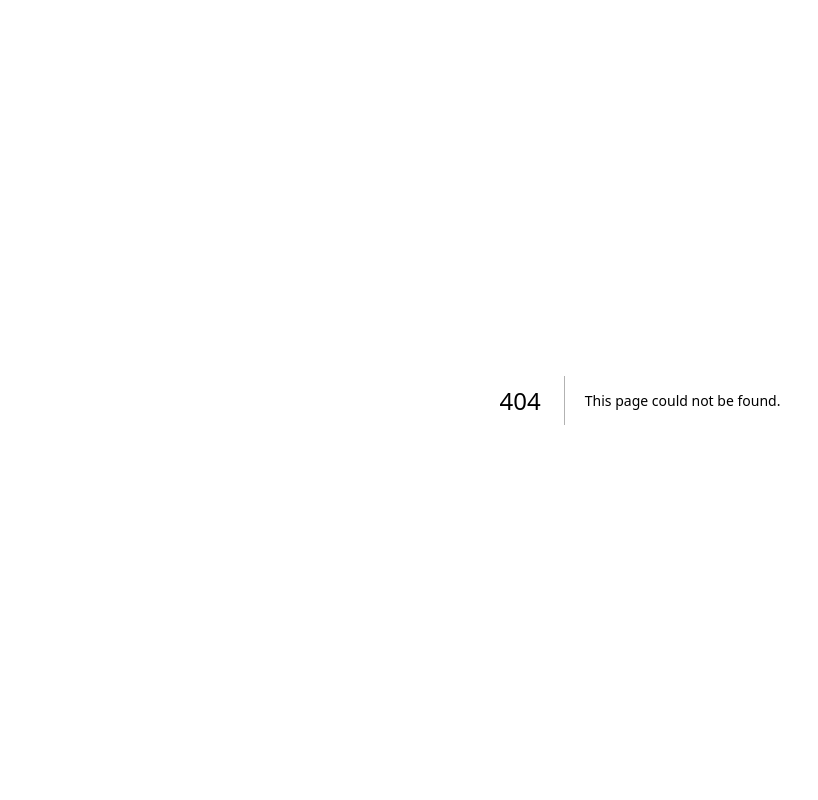
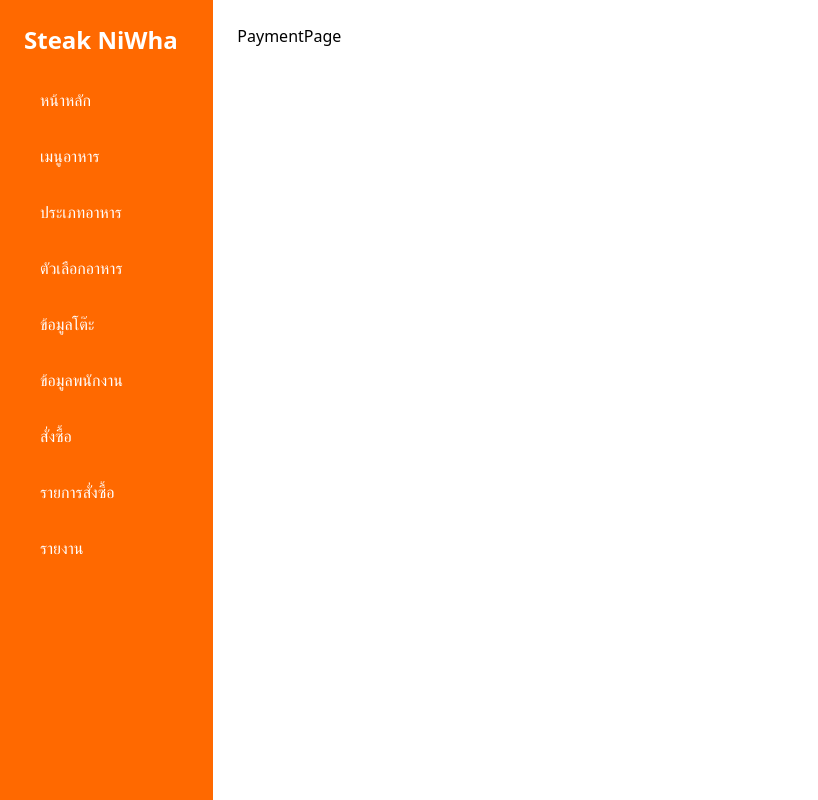
Before and after one commit to Que5t10nmark/foodmenu, a Next.js app: page /backoffice/payment in a window 1280 px wide. Before the commit this address had no page. Shown: the whole page, without its empty margins (0-818 px from the left). Built offline with nearby package versions, Linux system fonts and the light colour scheme.

Commit message:
แก้หน้ารายงาน

```diff
--- /dev/null
+++ b/app/backoffice/payment/page.jsx
@@ -0,0 +1,9 @@
+import React from 'react'
+
+function PaymentPage() {
+  return (
+    <div>PaymentPage</div>
+  )
+}
+
+export default PaymentPage
--- a/app/backoffice/reportdayandmonth/page.jsx
+++ b/app/backoffice/reportdayandmonth/page.jsx
@@ -44,7 +44,7 @@ export default function FinishedOrdersPage() {
     acc[order.seat_id].push(order);
     return acc;
   }, {});
-
+  // 🧠 แสดงข้อมูลตามโต๊ะ
   return (
     <div className="p-6 max-h-screen overflow-auto">
       <h1 className="text-2xl font-bold mb-4">
@@ -103,7 +103,7 @@ export default function FinishedOrdersPage() {
       {Object.keys(groupedOrders).length === 0 ? (
         <div className="text-center text-gray-500">
           {selectedDate || selectedSeat
-            ? "ไม่มีคำสั่งซื้อที่ตรงกับเงื่อนไข"
+            ? "ไม่มีคำสั่งซื้อในวันที่เลือก"
             : "ยังไม่มีคำสั่งซื้อที่เสร็จแล้ว"}
         </div>
       ) : (
```
